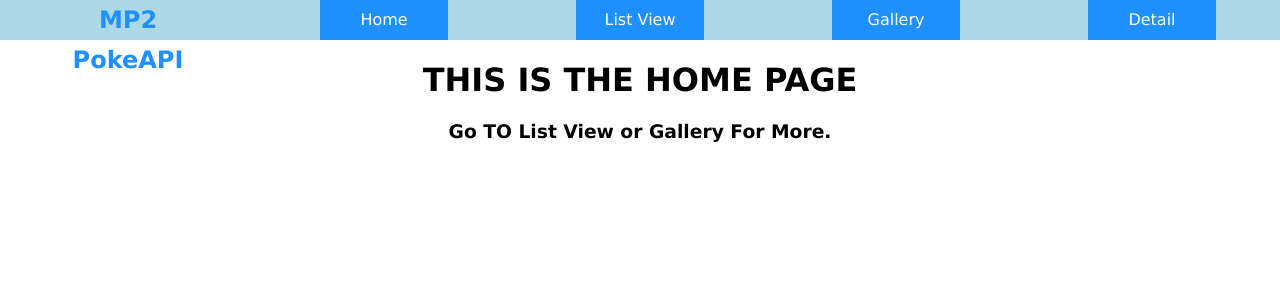
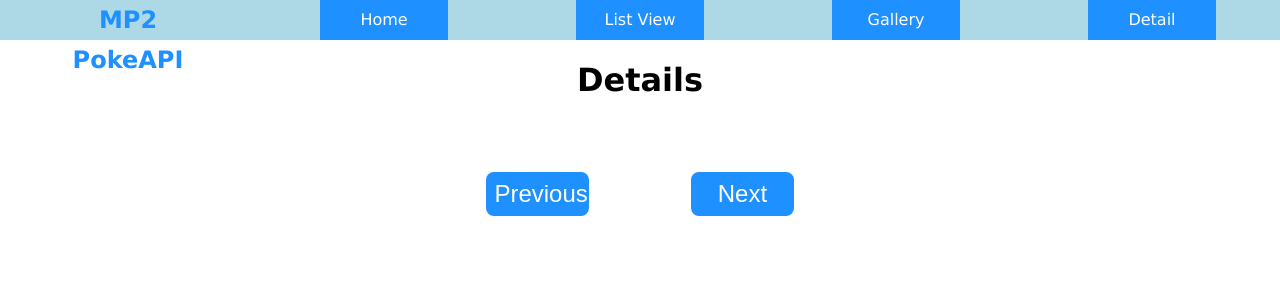
Before and after one commit to ZebraSeller/cs409-mp2, a React (Create React App) app: page /#/detail in a window 1280 px wide. Shown: the top 300 px of the page. Built offline with nearby package versions, Linux system fonts and the light colour scheme.

Commit message:
Revert "Revert "a""
This reverts commit 76b7ad3d49b8270e477ce509dca49cda533714bd.

```diff
--- a/src/App.js
+++ b/src/App.js
@@ -1,4 +1,4 @@
-import {BrowserRouter, Route, Routes} from 'react-router-dom';
+import {Route, Routes} from 'react-router-dom';
 //import {useLocation} from 'react-router-dom';
 import NavBar from './parts/navbar';
 import Home from './pages/home';
@@ -12,7 +12,6 @@ import './App.css';
 
 function App() {
   return (
-    <BrowserRouter basename={process.env.PUBLIC_URL}>
       <div className="App">
         <NavBar navTitle="MP2 PokeAPI"/>
         <Routes>
@@ -24,7 +23,6 @@ function App() {
           <Route element={<NotFound />}/>
         </Routes>
       </div>
-    </BrowserRouter>
   );
 }
 
--- a/src/index.js
+++ b/src/index.js
@@ -3,11 +3,14 @@ import ReactDOM from 'react-dom/client';
 import './index.css';
 import App from './App';
 import reportWebVitals from './reportWebVitals';
+import {HashRouter} from 'react-router-dom';
 
 const root = ReactDOM.createRoot(document.getElementById('root'));
 root.render(
   <React.StrictMode basename={process.env.PUBLIC_URL}>
-    <App />
+    <HashRouter basename={process.env.PUBLIC_URL}>
+      <App />
+    </HashRouter>
   </React.StrictMode>
 );
 
--- a/src/pages/detail.js
+++ b/src/pages/detail.js
@@ -78,10 +78,10 @@ function App() {
   };
 
   const prevPage = () => {
-    window.location.href="/detail#" + (parseInt(pageURL.hash.replace('#', '')) - 1);
+    window.location.href="/#/detail#" + (parseInt(pageURL.hash.replace('#', '')) - 1);
   }
   const nextPage = () => {
-    window.location.href="/detail#" + (parseInt(pageURL.hash.replace('#', '')) + 1);
+    window.location.href="/#/detail#" + (parseInt(pageURL.hash.replace('#', '')) + 1);
   }
 
   React.useEffect(() => { //run on load.
--- a/src/pages/galleryItem.js
+++ b/src/pages/galleryItem.js
@@ -12,7 +12,7 @@ function App({
   weight
 }) {
   const handleClick = (num) => {
-    window.location.href="/mp2/detail#" + num;
+    window.location.href="/#/detail#" + num;
     // window.history.replaceState(null, "Details", "/mp2/detail/#" + num);
   };
   return (
--- a/src/parts/linkedTable.js
+++ b/src/parts/linkedTable.js
@@ -5,7 +5,7 @@ function App({
   content
 }) {
   const handleClick = (num) => {
-    window.location.href="/mp2/detail#" + num;
+    window.location.href="/#/detail#" + num;
     // let history = useNavigate();
     // history("/detail#" + num);
     //window.history.pushState("", "", "/detail#" + num);
```
